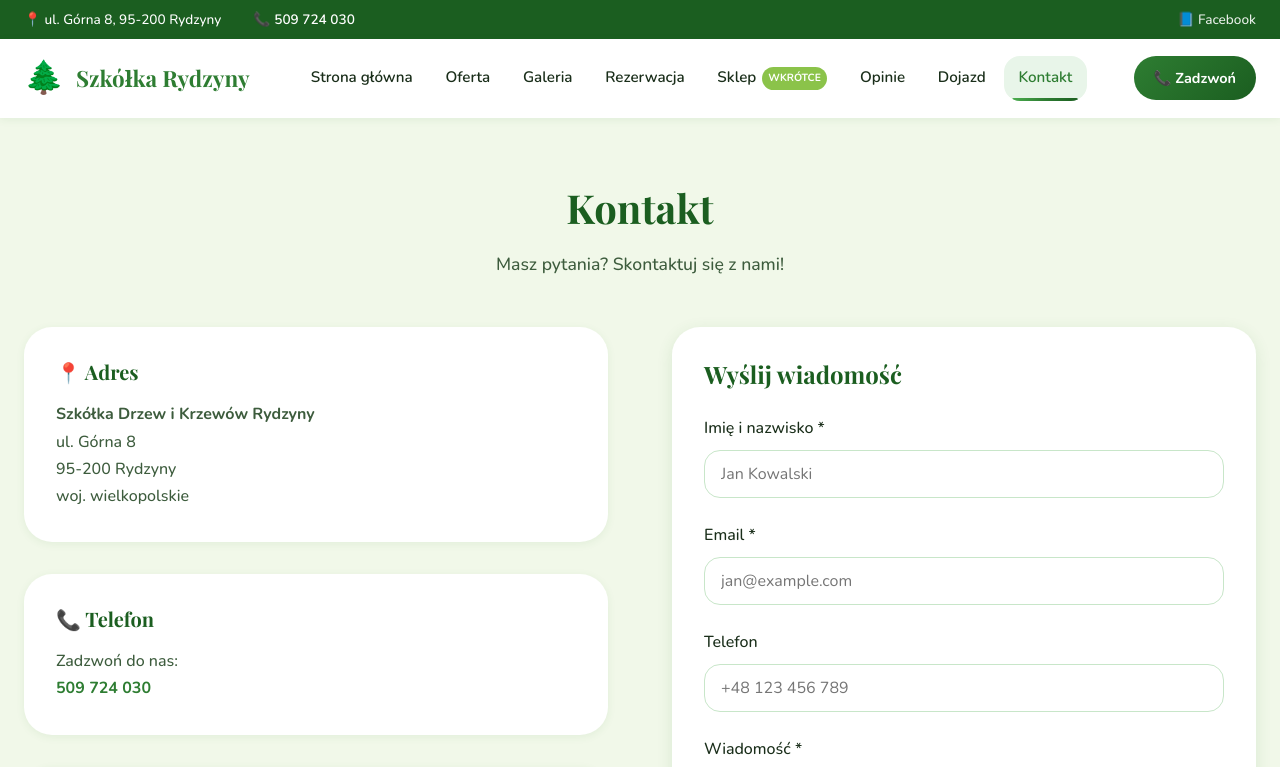
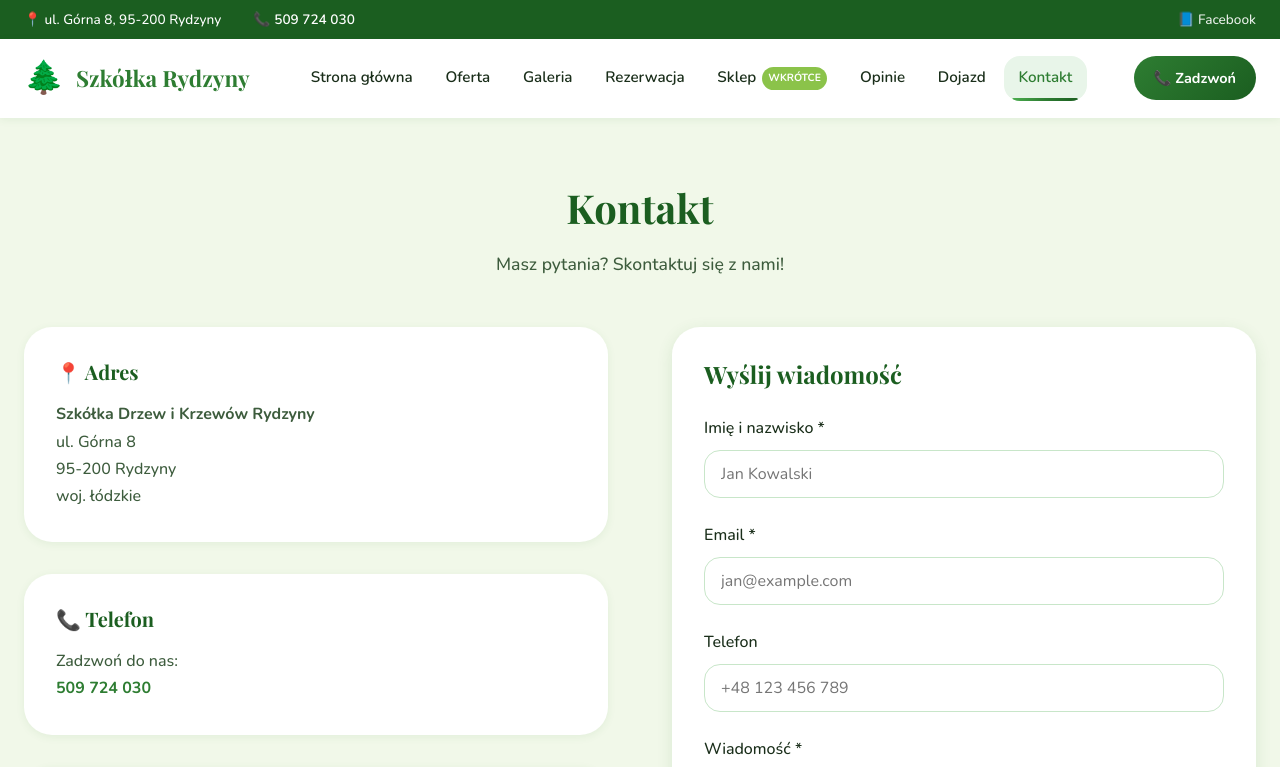
Before and after one commit to kozuchowskihubert/azure-tree, a Next.js app: page /kontakt in a window 1280 px wide. Shown: the top 767 px of the page. Built offline with nearby package versions, Linux system fonts and the light colour scheme.

Commit message:
Fix: województwo łódzkie instead of wielkopolskie

```diff
--- a/src/pages/dojazd.js
+++ b/src/pages/dojazd.js
@@ -64,7 +64,7 @@ export default function Dojazd() {
                   <strong>Szkółka Drzew i Krzewów Rydzyny</strong><br />
                   ul. Górna 8<br />
                   95-200 Rydzyny<br />
-                  woj. wielkopolskie
+                  woj. łódzkie
                 </p>
                 <a
                   href="https://www.google.com/maps/search/ul.+Górna+8+95-200+Rydzyny"
--- a/src/pages/kontakt.js
+++ b/src/pages/kontakt.js
@@ -46,7 +46,7 @@ export default function Kontakt() {
                   <strong>Szkółka Drzew i Krzewów Rydzyny</strong><br />
                   ul. Górna 8<br />
                   95-200 Rydzyny<br />
-                  woj. wielkopolskie
+                  woj. łódzkie
                 </p>
               </div>
 
```
